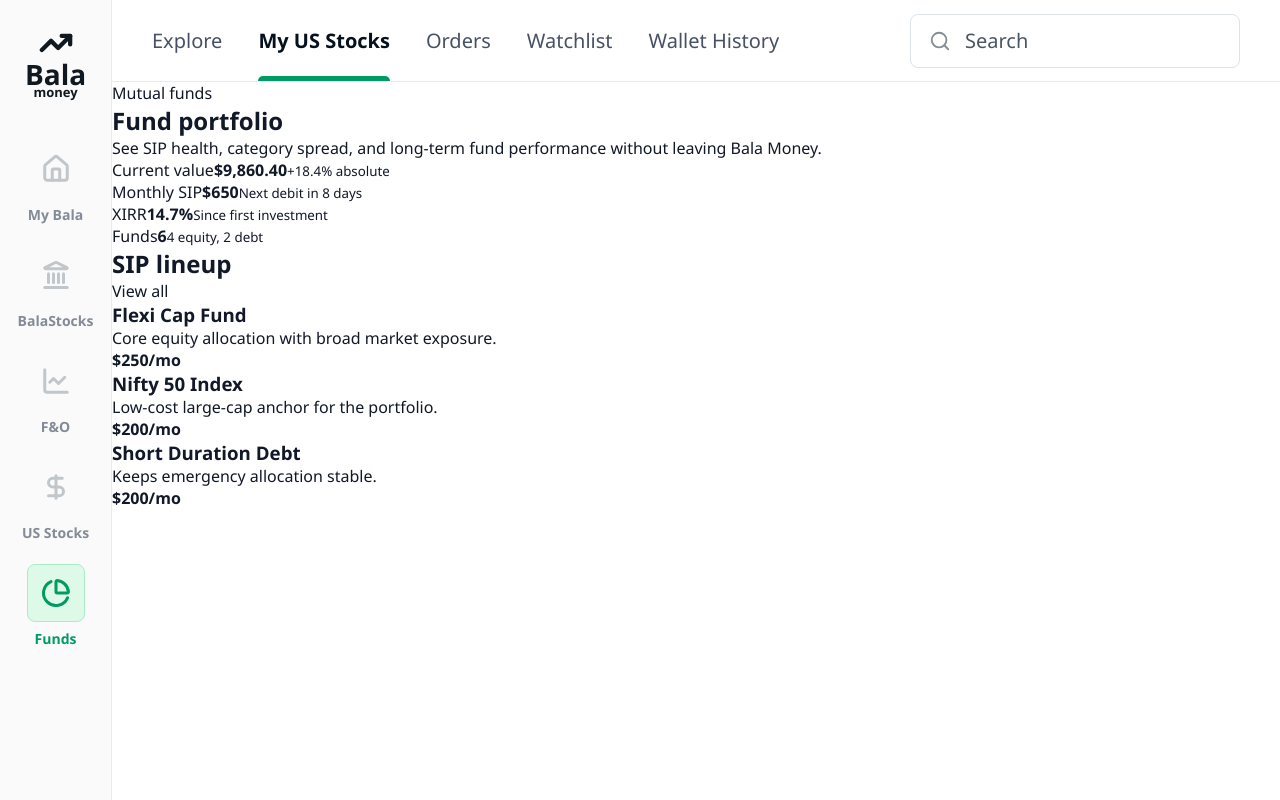
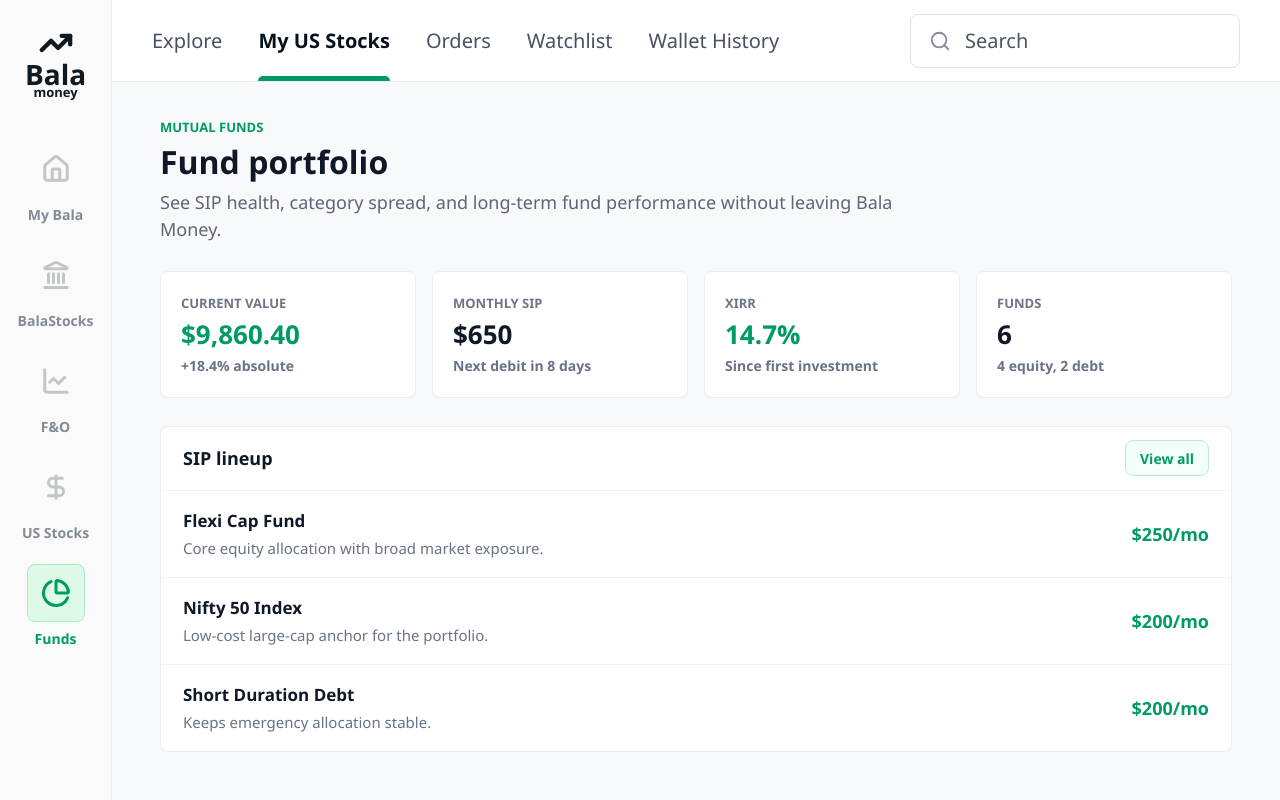
Before and after one commit to balajiekk/portfolio-pilot, a React (Vite) app: page /funds in a window 1280 px wide. Built offline with nearby package versions, Linux system fonts and the light colour scheme.

Commit message:
Style sidebar section pages

```diff
--- a/src/styles/globals.css
+++ b/src/styles/globals.css
@@ -480,6 +480,156 @@
   font-weight: 650;
 }
 
+.section-page {
+  display: grid;
+  gap: 28px;
+  padding: 36px 48px 48px;
+  background: #f7f9fb;
+  min-height: 100%;
+}
+
+.section-page__header {
+  display: grid;
+  max-width: 760px;
+  gap: 8px;
+}
+
+.section-page__header span {
+  color: var(--green);
+  font-size: 13px;
+  font-weight: 750;
+  letter-spacing: 0;
+  text-transform: uppercase;
+}
+
+.section-page__header h1 {
+  color: #101827;
+  font-size: 32px;
+  font-weight: 760;
+  line-height: 1.15;
+}
+
+.section-page__header p {
+  color: #5c6676;
+  font-size: 18px;
+  line-height: 1.5;
+}
+
+.section-metrics {
+  display: grid;
+  gap: 16px;
+  grid-template-columns: repeat(4, minmax(150px, 1fr));
+}
+
+.section-metric {
+  display: grid;
+  min-height: 126px;
+  align-content: center;
+  gap: 8px;
+  padding: 20px;
+  border: 1px solid var(--line);
+  border-radius: 8px;
+  background: #ffffff;
+}
+
+.section-metric span {
+  color: #6d7684;
+  font-size: 13px;
+  font-weight: 750;
+  text-transform: uppercase;
+}
+
+.section-metric strong {
+  color: #101827;
+  font-size: 26px;
+  font-weight: 760;
+  line-height: 1.1;
+}
+
+.section-metric__positive {
+  color: var(--green) !important;
+}
+
+.section-metric small {
+  color: #687385;
+  font-size: 14px;
+  font-weight: 600;
+}
+
+.section-panel {
+  display: grid;
+  gap: 0;
+  overflow: hidden;
+  border: 1px solid var(--line);
+  border-radius: 8px;
+  background: #ffffff;
+}
+
+.section-panel__heading {
+  display: flex;
+  min-height: 64px;
+  align-items: center;
+  justify-content: space-between;
+  gap: 16px;
+  padding: 0 22px;
+  border-bottom: 1px solid var(--line-soft);
+}
+
+.section-panel__heading h2 {
+  color: #101827;
+  font-size: 18px;
+  font-weight: 750;
+}
+
+.section-panel__heading button {
+  min-height: 36px;
+  padding: 0 14px;
+  border: 1px solid #bfe9d4;
+  border-radius: 8px;
+  color: var(--green);
+  font-size: 14px;
+  font-weight: 750;
+  background: #f1fff8;
+}
+
+.section-list {
+  display: grid;
+}
+
+.section-list__item {
+  display: flex;
+  align-items: center;
+  justify-content: space-between;
+  gap: 24px;
+  min-height: 86px;
+  padding: 18px 22px;
+  border-bottom: 1px solid var(--line-soft);
+}
+
+.section-list__item:last-child {
+  border-bottom: 0;
+}
+
+.section-list__item h3 {
+  color: #101827;
+  font-size: 17px;
+  font-weight: 720;
+}
+
+.section-list__item p {
+  margin-top: 6px;
+  color: #687385;
+  font-size: 15px;
+  line-height: 1.4;
+}
+
+.section-list__item strong {
+  flex: 0 0 auto;
+  color: var(--green);
+  font-size: 18px;
+  font-weight: 760;
+}
+
 @media (max-width: 1180px) {
   .sidebar {
     width: 96px;
@@ -508,6 +658,15 @@
       minmax(210px, 1.1fr)
       minmax(135px, 0.7fr)
       minmax(135px, 0.7fr);
+  }
+
+  .section-page {
+    padding-right: 28px;
+    padding-left: 28px;
+  }
+
+  .section-metrics {
+    grid-template-columns: repeat(2, minmax(190px, 1fr));
   }
 }
 
@@ -641,6 +800,19 @@
     gap: 6px 10px;
     white-space: normal;
   }
+
+  .section-page {
+    gap: 20px;
+    padding: 24px 16px 32px;
+  }
+
+  .section-page__header h1 {
+    font-size: 26px;
+  }
+
+  .section-page__header p {
+    font-size: 16px;
+  }
 }
 
 @media (max-width: 520px) {
@@ -701,4 +873,14 @@
   .holding-cell strong {
     font-size: 18px;
   }
+
+  .section-metrics {
+    grid-template-columns: 1fr;
+  }
+
+  .section-list__item {
+    align-items: flex-start;
+    flex-direction: column;
+    gap: 12px;
+  }
 }
```
